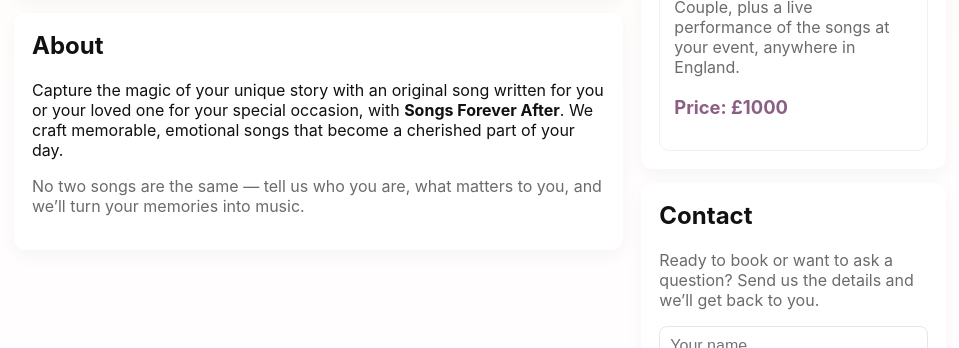
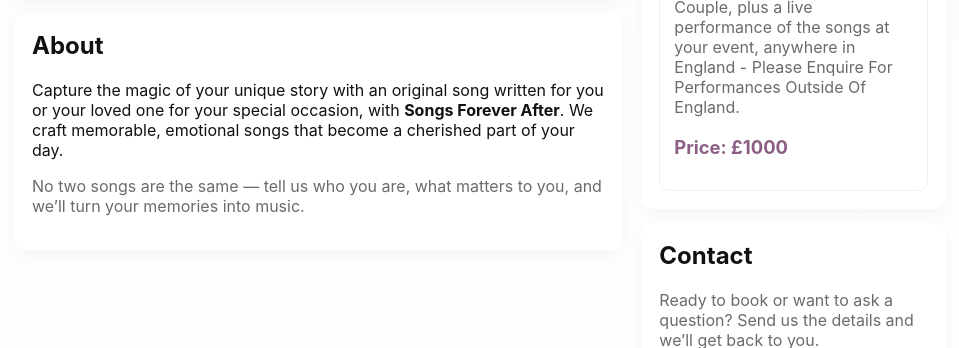
Before and after one commit to songsforeverafter/songsforeverafter.github.io, a plain HTML site: page index.html in a window 1280 px wide. Shown: the part 752-1100 px from the top of the page, without its empty margins (160-1119 px from the left). Drawn offline with Linux system fonts and the light colour scheme.

Commit message:
index.html

```diff
--- a/index.html
+++ b/index.html
@@ -109,7 +109,7 @@
 
             <div class="pkg">
               <h3>Band of Gold</h3>
-              <p class="muted">Everything in The Perfect Couple, plus a live performance of the songs at your event, anywhere in England.</p>
+              <p class="muted">Everything in The Perfect Couple, plus a live performance of the songs at your event, anywhere in England - Please Enquire For Performances Outside Of England.</p>
               <p class="price">Price: £1000</p>
             </div>
           </div>
```
